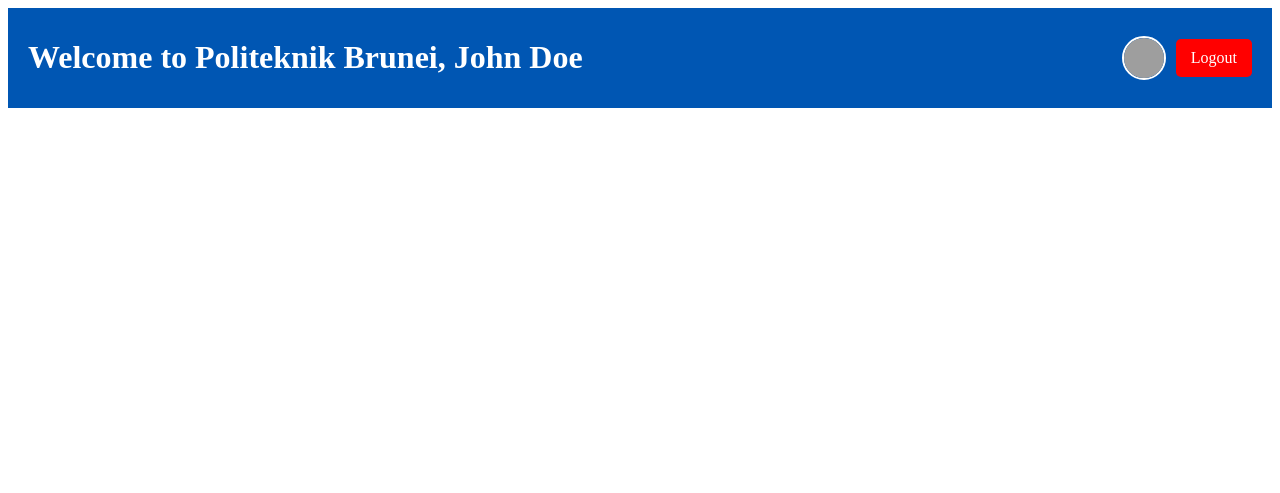
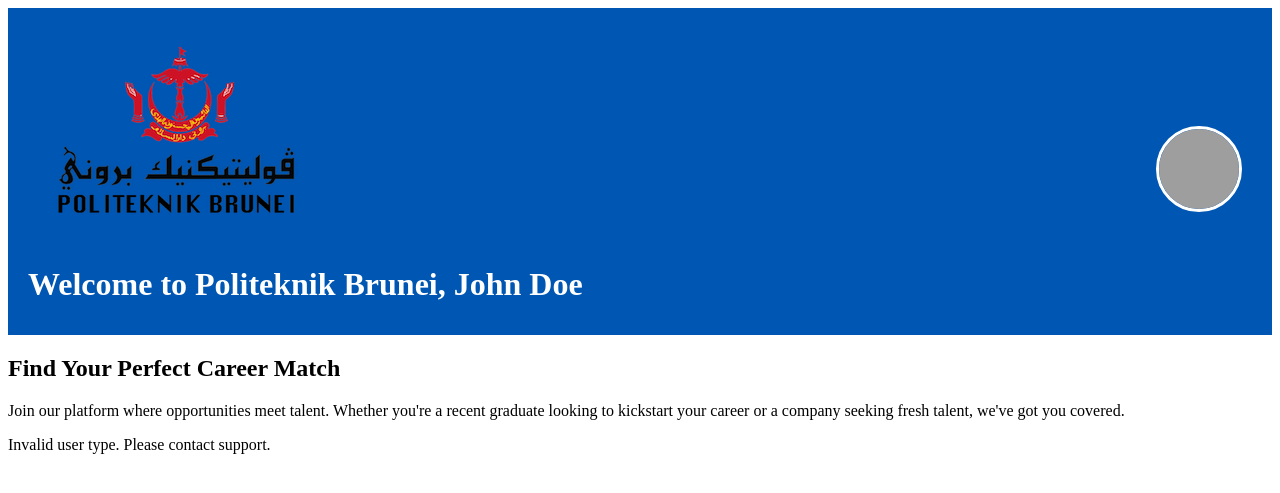
Before and after one commit to zzuhriii/FYPGroup10, a PHP site: page /main/dashboard.php in a window 1280 px wide. Shown: the top 493 px of the page. Run offline with PHP 8.4, Linux system fonts and the light colour scheme; a user stored in the database is signed in; data comes from the database, SQL or seed files in the repository; grey boxes are pictures that could not be loaded.

Commit message:
Update dashboard.php

```diff
--- a/Website/main/dashboard.php
+++ b/Website/main/dashboard.php
@@ -31,12 +31,10 @@ $stmt->execute();
 $result = $stmt->get_result();
 $user = $result->fetch_assoc();
 
+
 $user_type = $user['user_type'];
-
-// Fetch profile picture or use default
-$profile_pic = !empty($user['profile_pic']) ? $user['profile_pic'] : "/Website/media/defaultpfp.png";
+$profile_pic = !empty($user['profile_pic']) ? "/Website/user_profile/uploads/" . $user['profile_pic'] : "/Website/media/placeholder.png";
 ?>
-
 <!DOCTYPE html>
 <html lang="en">
 <head>
@@ -49,51 +47,146 @@ $profile_pic = !empty($user['profile_pic']) ? $user['profile_pic'] : "/Website/m
     <link rel="preconnect" href="https://fonts.gstatic.com" crossorigin>
     <link href="https://fonts.googleapis.com/css2?family=Inter:wght@400;500;600;700&display=swap" rel="stylesheet">
     <style>
-        .header-content {
-            display: flex;
-            justify-content: space-between;
-            align-items: center;
-            padding: 10px 20px;
-            background-color: #0056b3;
-            color: white;
-        }
 
-        .profile-logout-container {
-            display: flex;
-            align-items: center;
+        .profile-container {
+            position: relative;
+            display: inline-block;
+            cursor: pointer;
         }
 
         .profile-pic {
-            width: 40px;
-            height: 40px;
+            width: 80px;
+            height: 80px;
             border-radius: 50%;
             object-fit: cover;
-            border: 2px solid white;
-            margin-right: 10px;
+            border: 3px solid #fff;
+            transition: transform 0.3s ease, opacity 0.3s ease;
         }
 
-        .logout-btn {
-            background-color: red;
-            color: white;
-            padding: 10px 15px;
-            text-decoration: none;
-            border-radius: 5px;
+        .profile-pic:hover {
+            transform: scale(1.1);
+            opacity: 0.8;
         }
 
-        .logout-btn:hover {
-            background-color: darkred;
+        .profile-container::after {
+            content: "Click to view options";
+            position: absolute;
+            top: 100%;
+            left: 50%;
+            transform: translateX(-50%);
+            font-size: 12px;
+            color: #888;
+            margin-top: 5px;
+            display: none;
+        }
+
+        .profile-container:hover::after {
+            display: block;
+        }
+
+        .dropdown-menu {
+            display: none;
+            position: absolute;
+            top: 90px;
+            right: 0;
+            background-color: #fff;
+            border: 1px solid #ccc;
+            border-radius: 5px;
+            width: 180px;
+            box-shadow: 0px 4px 8px rgba(0, 0, 0, 0.1);
+            z-index: 1000;
+        }
+
+        .dropdown-menu a {
+            display: block;
+            padding: 10px;
+            text-decoration: none;
+            color: #333;
+        }
+
+        .dropdown-menu a:hover {
+            background-color: #f0f0f0;
         }
     </style>
 </head>
 <body>
     <header>
         <div class="header-content">
-            <h1>Welcome to Politeknik Brunei, <?php echo htmlspecialchars(string: $user['name']); ?></h1>
-            <nav class="profile-logout-container">
-                <img src="<?php echo htmlspecialchars(string: $profile_pic); ?>" alt="Profile Picture" class="profile-pic">
-                <a href="/Website/authentication/logout.php" class="logout-btn">Logout</a>
+            <div class="logo-container">
+                <img src="/Website/media/pblogo.png" alt="Politeknik Logo" class="top-left-image">
+                <h1>Welcome to Politeknik Brunei, <?php echo htmlspecialchars($user['name']); ?></h1>
+            </div>
+            <nav>
+                <!-- Profile Picture with Dropdown -->
+                <div class="profile-container">
+                    <img src="<?php echo htmlspecialchars($profile_pic); ?>" alt="Profile Picture" class="profile-pic" id="profilePic">
+                    <div class="dropdown-menu" id="dropdownMenu">
+                        <a href="/Website/user_profile/profile.php">View Profile</a>
+                        <a href="/Website/authentication/logout.php">Logout</a>
+                    </div>
+                </div>
             </nav>
         </div>
     </header>
+
+    <main>
+        <div class="welcome-text">
+            <h2>Find Your Perfect Career Match</h2>
+            <p>Join our platform where opportunities meet talent. Whether you're a recent graduate looking to kickstart your career or a company seeking fresh talent, we've got you covered.</p>
+        </div>
+
+        <?php if ($user_type == 'graduate'): ?>
+            <section class="dashboard-section graduate-dashboard">
+                <h2>Your Graduate Dashboard</h2>
+                <p>Discover job opportunities tailored to your skills and qualifications. Take the first step towards your dream career today!</p>
+                <div class="button-container">
+                    <a href="/Website/search_jobs/graduates_homepage.php" class="button staggered-animation">View Available Jobs</a>
+                    <a href="/Website/user_profile/profile.php" class="button staggered-animation">View Your Profile</a>
+                </div>
+            </section>
+        <?php elseif ($user_type == 'company'): ?>
+            <section class="dashboard-section company-dashboard">
+                <h2>Your Company Dashboard</h2>
+                <p>Connect with top talent from Politeknik. Post jobs, review applications, and find the perfect candidates for your team.</p>
+                <div class="button-container">
+                    <a href="/Website/jobs/add_job.php" class="button staggered-animation">Post New Job</a>
+                    <a href="/Website/FindingApplicants.php" class="button staggered-animation">View Applications</a>
+                    <a href="/Website/jobs/manage_jobs.php" class="button staggered-animation">Manage Job Postings</a>
+                </div>
+            </section>
+        <?php elseif ($user_type == 'admin'): ?>
+            <section class="dashboard-section admin-dashboard">
+                <h2>Your Admin Dashboard</h2>
+                <p>Manage the entire platform efficiently. Oversee users, job postings, and applications to ensure everything runs smoothly.</p>
+                <div class="button-container">
+                    <a href="manage_users.php" class="button staggered-animation">Manage Users</a>
+                    <a href="manage_jobs.php" class="button staggered-animation">Manage Job Postings</a>
+                    <a href="view_applications.php" class="button staggered-animation">View Applications</a>
+                </div>
+            </section>
+        <?php else: ?>
+            <p>Invalid user type. Please contact support.</p>
+        <?php endif; ?>
+    </main>
+
+    <script>
+        document.addEventListener('DOMContentLoaded', function() {
+            // Profile picture click handler
+            document.getElementById('profilePic').addEventListener('click', function() {
+                var dropdownMenu = document.getElementById('dropdownMenu');
+                dropdownMenu.style.display = (dropdownMenu.style.display === 'block') ? 'none' : 'block';
+            });
+
+            // Close the dropdown if the user clicks outside
+            window.onclick = function(event) {
+                if (!event.target.matches('.profile-pic')) {
+                    var dropdownMenu = document.getElementById('dropdownMenu');
+                    if (dropdownMenu.style.display === 'block') {
+                        dropdownMenu.style.display = 'none';
+                    }
+                }
+            };
+        });
+    </script>
 </body>
 </html>
```
